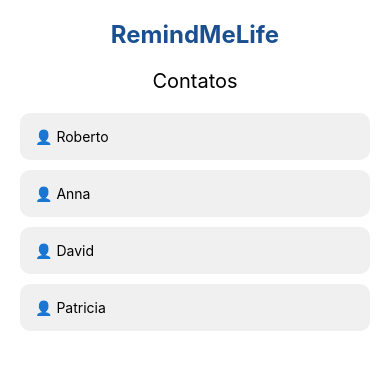
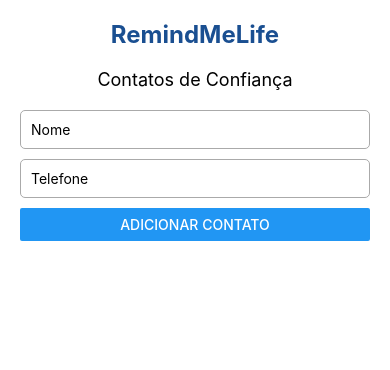
Before and after one commit to Art7hurDutra/RemindMeLife, a React Native app: screen /Contacts in a window 390 px wide. Shown: the top 370 px of the page. Built offline with nearby package versions, Linux system fonts and the light colour scheme.

Commit message:
Update ContactsScreen.js

```diff
--- a/screens/ContactsScreen.js
+++ b/screens/ContactsScreen.js
@@ -1,25 +1,107 @@
-import React from 'react';
-import { View, Text, StyleSheet } from 'react-native';
+
+import React, { useState, useEffect } from 'react';
+import { View, Text, TextInput, Button, FlatList, TouchableOpacity, StyleSheet, Linking, Alert } from 'react-native';
+import AsyncStorage from '@react-native-async-storage/async-storage';
 
 export default function ContactsScreen() {
-  const contacts = ['Roberto', 'Anna', 'David', 'Patricia'];
+  const [nome, setNome] = useState('');
+  const [telefone, setTelefone] = useState('');
+  const [contatos, setContatos] = useState([]);
+
+  useEffect(() => {
+    carregarContatos();
+  }, []);
+
+  async function carregarContatos() {
+    const dados = await AsyncStorage.getItem('contatosConfianca');
+    if (dados) setContatos(JSON.parse(dados));
+  }
+
+  async function salvarContatos(novosContatos) {
+    await AsyncStorage.setItem('contatosConfianca', JSON.stringify(novosContatos));
+  }
+
+  function adicionarContato() {
+    if (!nome || !telefone) return;
+    const novo = [...contatos, { id: Date.now().toString(), nome, telefone }];
+    setContatos(novo);
+    salvarContatos(novo);
+    setNome('');
+    setTelefone('');
+  }
+
+  function excluirContato(id) {
+    const atualizado = contatos.filter(c => c.id !== id);
+    setContatos(atualizado);
+    salvarContatos(atualizado);
+  }
+
+  function ligarPara(numero) {
+    Linking.openURL(`tel:${numero}`).catch(() =>
+      Alert.alert('Erro', 'Não foi possível iniciar a ligação')
+    );
+  }
 
   return (
-    <View style={styles.container}>
-      <Text style={styles.title}>RemindMeLife</Text>
-      <Text style={styles.header}>Contatos</Text>
-      {contacts.map((contact, index) => (
-        <View key={index} style={styles.contact}>
-          <Text>👤 {contact}</Text>
-        </View>
-      ))}
+    <View style={estilos.container}>
+      <Text style={estilos.titulo}>RemindMeLife</Text>
+      <Text style={estilos.header}>Contatos de Confiança</Text>
+      <TextInput
+        style={estilos.input}
+        placeholder="Nome"
+        value={nome}
+        onChangeText={setNome}
+      />
+      <TextInput
+        style={estilos.input}
+        placeholder="Telefone"
+        keyboardType="phone-pad"
+        value={telefone}
+        onChangeText={setTelefone}
+      />
+      <Button title="Adicionar Contato" onPress={adicionarContato} />
+
+      <FlatList
+        data={contatos}
+        keyExtractor={(item) => item.id}
+        renderItem={({ item }) => (
+          <TouchableOpacity onPress={() => ligarPara(item.telefone)} style={estilos.item}>
+            <Text style={estilos.nome}>{item.nome} - {item.telefone}</Text>
+            <TouchableOpacity onPress={() => excluirContato(item.id)}>
+              <Text style={estilos.excluir}>Excluir</Text>
+            </TouchableOpacity>
+          </TouchableOpacity>
+        )}
+      />
     </View>
   );
 }
 
-const styles = StyleSheet.create({
-  container: { flex: 1, alignItems: 'center', padding: 20, backgroundColor: '#fff' },
-  title: { fontSize: 24, fontWeight: 'bold', color: '#1a4f91' },
-  header: { fontSize: 20, marginVertical: 20 },
-  contact: { padding: 15, backgroundColor: '#f0f0f0', borderRadius: 10, marginBottom: 10, width: '100%' }
+const estilos = StyleSheet.create({
+  container: { flex: 1, padding: 20, backgroundColor: '#fff' },
+  titulo: { fontSize: 24, fontWeight: 'bold', color: '#1a4f91', textAlign: 'center' },
+  header: { fontSize: 18, marginVertical: 20, textAlign: 'center' },
+  input: {
+    borderWidth: 1,
+    borderColor: '#aaa',
+    padding: 10,
+    marginBottom: 10,
+    borderRadius: 5,
+  },
+  item: {
+    padding: 15,
+    backgroundColor: '#f0f0f0',
+    borderRadius: 10,
+    marginBottom: 10,
+    width: '100%',
+    flexDirection: 'row',
+    justifyContent: 'space-between',
+  },
+  nome: {
+    fontSize: 16,
+  },
+  excluir: {
+    color: 'red',
+    fontWeight: 'bold',
+  }
 });
```
